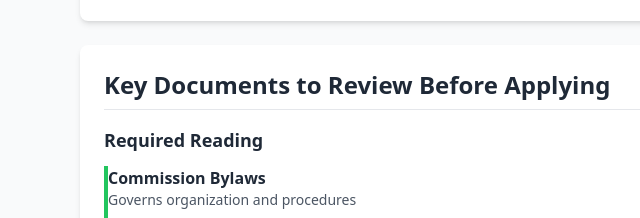
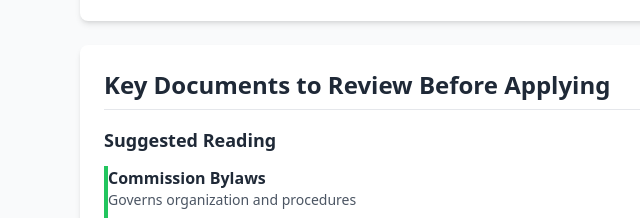
Before and after one commit to lrparks/parks-dashboard, a website: page interest-commissioner.html in a window 1280 px wide. Shown: the part 3980-4198 px from the top of the page, 0-640 px from the left. Drawn offline with Linux system fonts and the light colour scheme.

Commit message:
Change 'Required Reading' to 'Suggested Reading'

```diff
--- a/interest-commissioner.html
+++ b/interest-commissioner.html
@@ -289,7 +289,7 @@
         <section id="documents" class="content-section bg-white rounded-lg shadow-md p-6 mb-6">
             <h2 class="text-2xl font-bold text-gray-800 mb-4 border-b pb-2">Key Documents to Review Before Applying</h2>
 
-            <h3 class="text-lg font-semibold text-gray-800 mb-3">Required Reading</h3>
+            <h3 class="text-lg font-semibold text-gray-800 mb-3">Suggested Reading</h3>
             <div class="space-y-3">
                 <div class="border-l-4 border-green-500 pl-4">
                     <h4 class="font-semibold text-gray-800">Commission Bylaws</h4>
```
